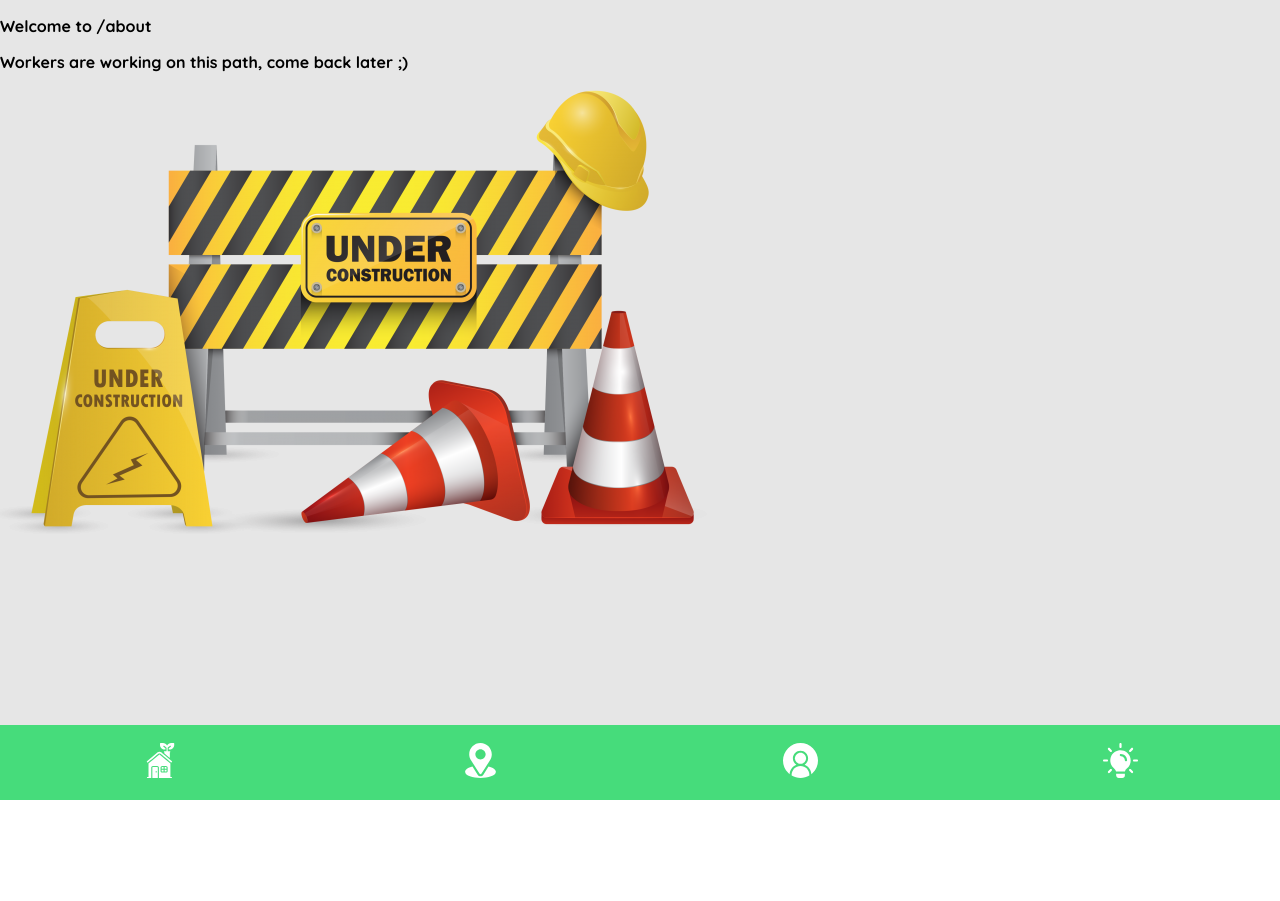
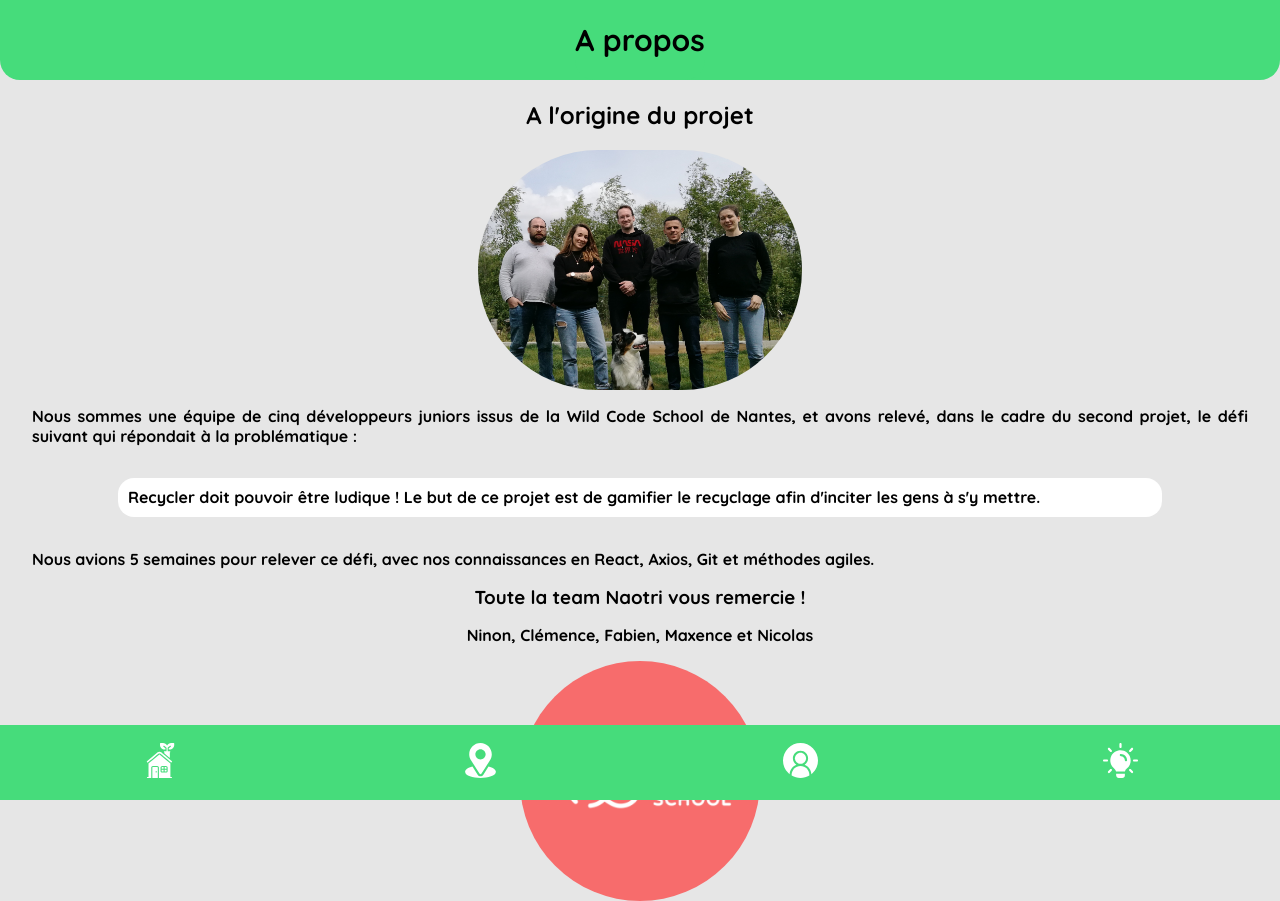
Before and after one commit to clepirault/WCS-NaoTri, a React (Create React App) app: page /about in a window 1280 px wide. Before the commit the page ends 800 px from the top, so only its background shows below. Built offline with nearby package versions, Linux system fonts and the light colour scheme.

Commit message:
about-us page done

```diff
--- a/src/App.jsx
+++ b/src/App.jsx
@@ -21,6 +21,7 @@ import Fullscreen from './components/Fullscreen';
 import CollectValidation from './components/CollectValidation';
 import UserProfile from './components/UserProfile';
 import GoodHabits from './components/good-habits';
+import AboutUs from './components/AboutUs';
 
 const quizQuestions = [
   {
@@ -65,6 +66,8 @@ const quizQuestions = [
 const headerDepot = `Dépôt`;
 
 const headerGoodHabits = `Le saviez-vous ?`;
+
+const headerAboutUs = `A propos`;
 
 function App() {
   const username = localStorage.getItem('pseudo');
@@ -142,7 +145,8 @@ function App() {
               <GoodHabits />
             </Route>
             <Route exact path="/about">
-              <WorkInProgress />
+              <Header titre={headerAboutUs} />
+              <AboutUs />
             </Route>
           </Switch>
         </div>
--- /dev/null
+++ b/src/components/AboutUs.css
@@ -0,0 +1,35 @@
+
+
+.teamPhoto{
+  height: 30vh;
+  border-radius: 8rem;
+}
+
+.aboutus{
+  display: flex;
+  flex-direction: column;
+  align-items: center;
+  background-color: #e6e6e6;
+}
+
+.intro{
+  width: 95%;
+  text-align: justify;
+}
+
+.problematique{
+  width: 80%;
+  background-color: white;
+  padding: 0.6rem;
+  border-radius: 1rem;
+}
+
+.logowcs{
+  height: 30vh;
+  border-radius: 50%;
+}
+
+.aboutus h3{
+  padding: 0;
+  margin: 0;
+}
--- /dev/null
+++ b/src/components/AboutUs.jsx
@@ -0,0 +1,29 @@
+import './AboutUs.css';
+import team from './team.jpg';
+import logowcs from './logowcs.png';
+
+const title = `A l'origine du projet`;
+const text = `Nous sommes une équipe de cinq développeurs juniors issus de la Wild Code School de Nantes, et avons relevé, dans le cadre du second projet, le défi suivant qui répondait à la problématique : `;
+const problematique = `Recycler doit pouvoir être ludique !
+Le but de ce projet est de gamifier le recyclage afin d'inciter les gens à s'y mettre.
+`;
+const response = `Nous avions 5 semaines pour relever ce défi, avec nos connaissances en React, Axios, Git et méthodes agiles.`;
+const conclusion = `Toute la team Naotri vous remercie !`;
+const teammembers = `Ninon, Clémence, Fabien, Maxence et Nicolas`;
+
+function AboutUs() {
+  return (
+    <div className="aboutus">
+      <h2>{title}</h2>
+      <img className="teamPhoto" src={team} alt="team-Naotri" />
+      <p className="intro">{text}</p>
+      <p className="problematique">{problematique}</p>
+      <p className="intro">{response}</p>
+      <h3>{conclusion}</h3>
+      <p>{teammembers}</p>
+      <img className="logowcs" src={logowcs} alt="logo-wcs" />
+    </div>
+  );
+}
+
+export default AboutUs;
```
Also changed, not shown: src/components/logowcs.png (added), src/components/team.jpg (added).
